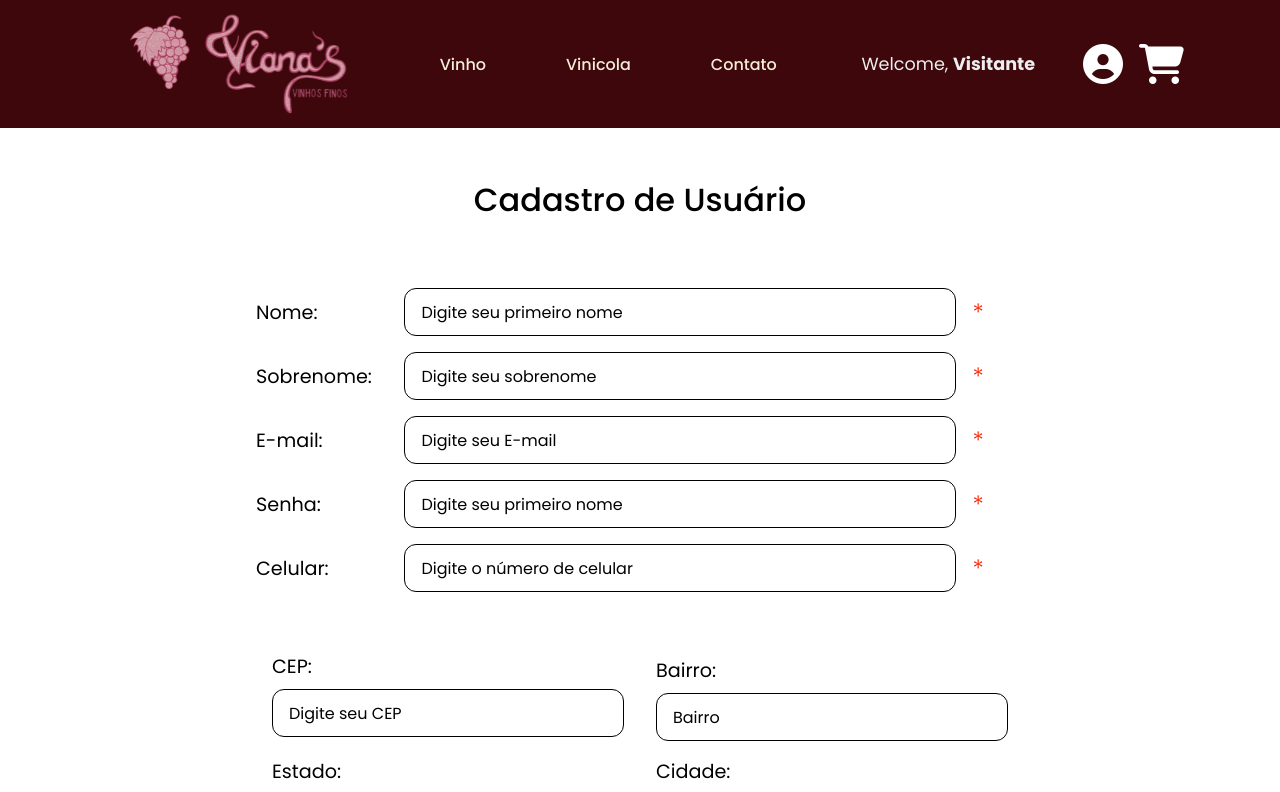
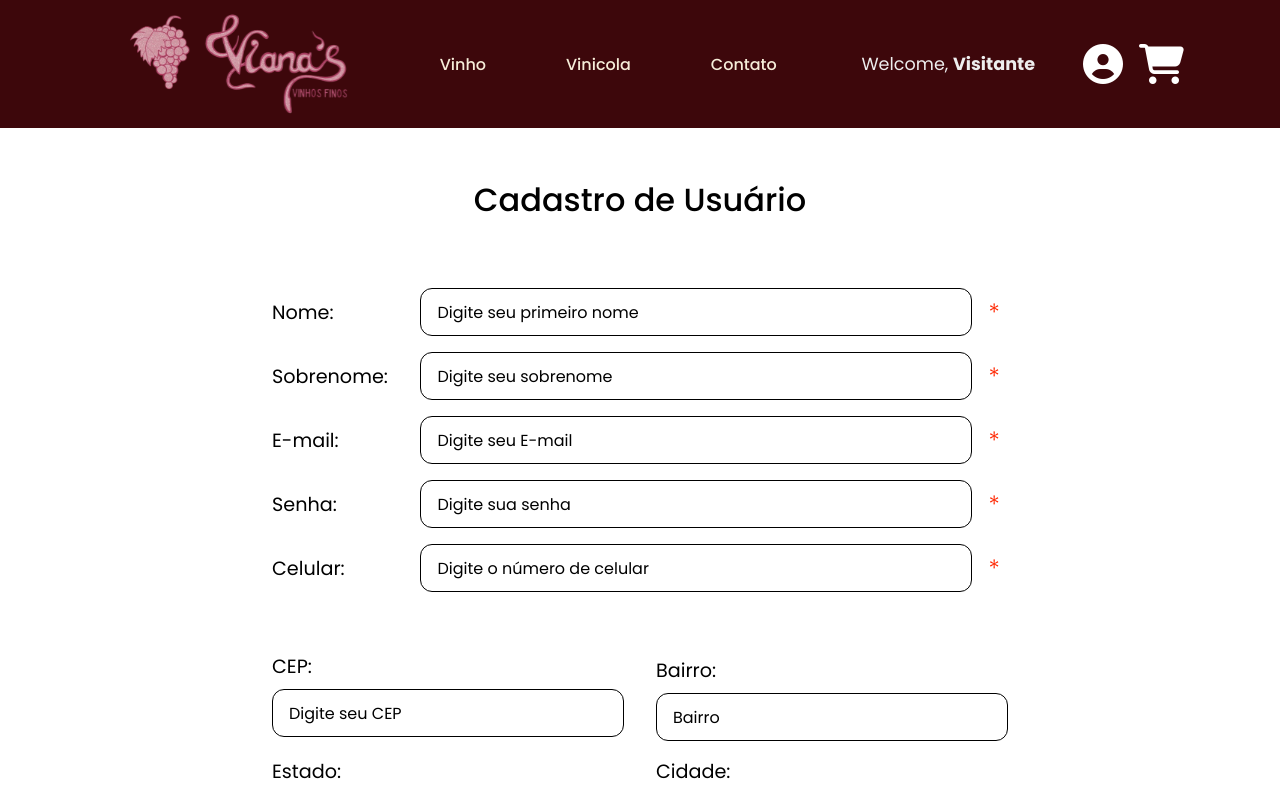
Before and after one commit to Fabriciobr5975/Projeto-WEB-Front-end, a React (Create React App) app in the folder front-end/vinho/: page /cadastro in a window 1280 px wide. Shown: the top 792 px of the page. Built offline with nearby package versions, Linux system fonts and the light colour scheme; a web font is replaced by a local one.

Commit message:
⚒️  Ajustando o nome das pastas

```diff
--- a/front-end/vinho/src/pages/cadastroCliente/index.jsx
+++ b/front-end/vinho/src/pages/cadastroCliente/index.jsx
@@ -15,31 +15,31 @@ export default function CadastroCliente() {
           <div className="campos-entrada-obrigatório">
             <div className="campo">
               <label>Nome:</label>
-              <input type="text" placeholder="Digite seu primeiro nome" />
+              <input type="text" placeholder="Digite seu primeiro nome" required/>
               <p>*</p>
             </div>
 
             <div className="campo">
               <label>Sobrenome:</label>
-              <input type="text" placeholder="Digite seu sobrenome" />
+              <input type="text" placeholder="Digite seu sobrenome" required/>
               <p>*</p>
             </div>
 
             <div className="campo">
               <label>E-mail:</label>
-              <input type="text" placeholder="Digite seu E-mail" />
+              <input type="text" placeholder="Digite seu E-mail" required/>
               <p>*</p>
             </div>
 
             <div className="campo">
               <label>Senha:</label>
-              <input type="text" placeholder="Digite seu primeiro nome" />
+              <input type="text" placeholder="Digite sua senha" required/>
               <p>*</p>
             </div>
 
             <div className="campo">
               <label>Celular:</label>
-              <input type="text" placeholder="Digite o número de celular" />
+              <input type="text" placeholder="Digite o número de celular" required/>
               <p>*</p>
             </div>
           </div>
--- a/front-end/vinho/src/pages/cadastroCliente/index.scss
+++ b/front-end/vinho/src/pages/cadastroCliente/index.scss
@@ -62,7 +62,6 @@
           display: grid;
           grid-template-columns: 18% 75% 7%;
           align-items: center;
-          justify-content: center;
           gap: 1rem;
 
           p {
```
